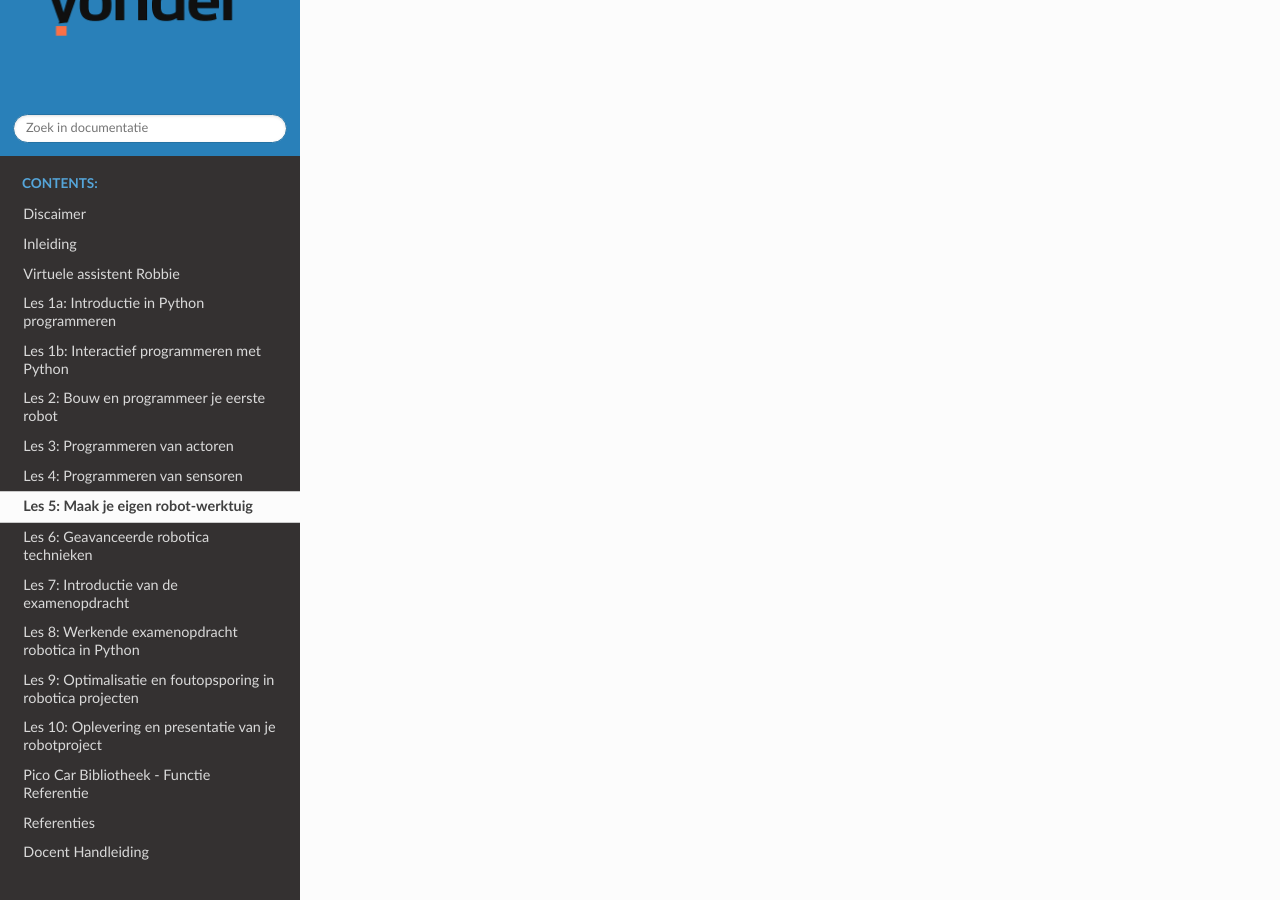
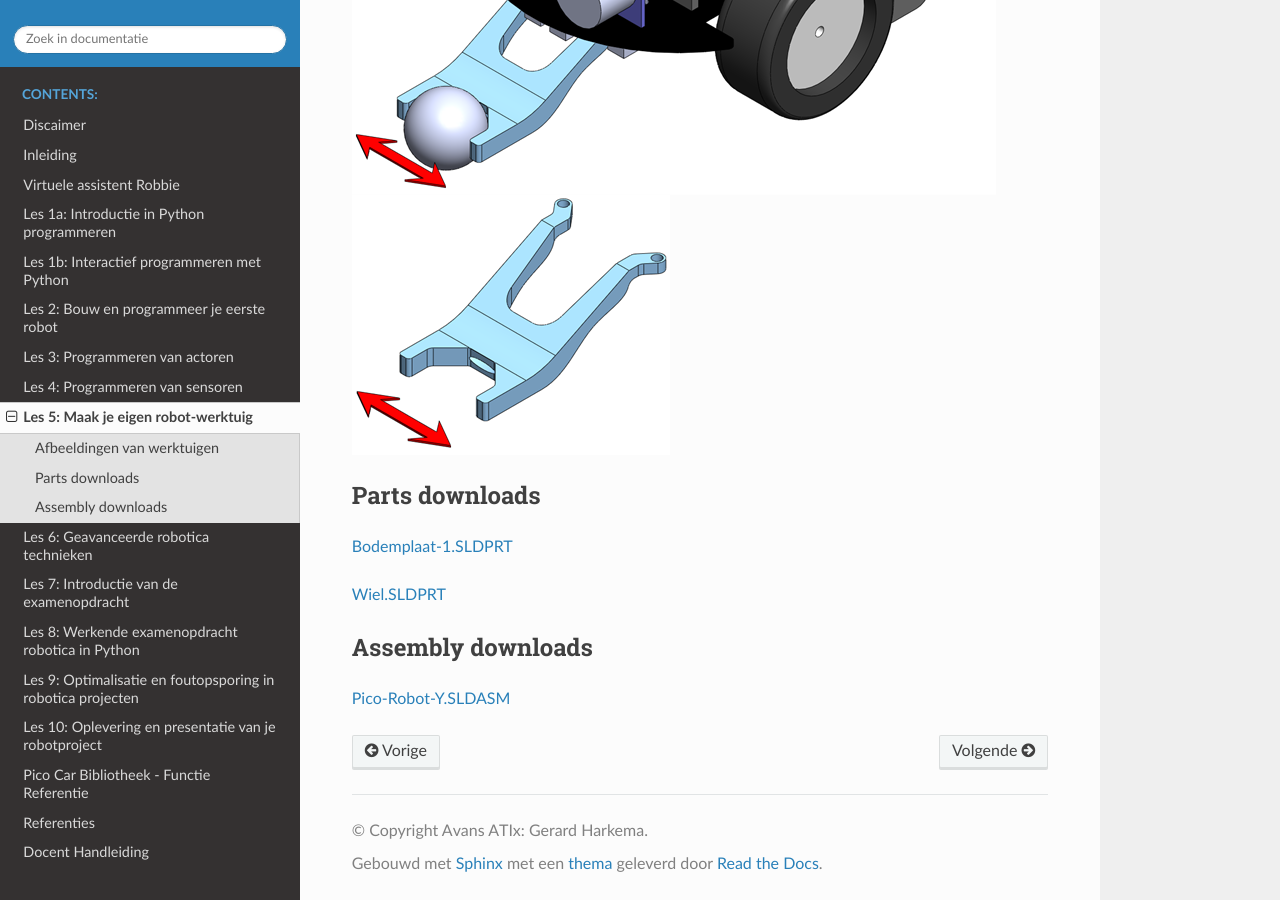
Before and after one commit to AvansMechatronica/vabokCursusRoboticaMetPython, a Sphinx documentation site: the page built from documentation/documentation/les5.md, in a window 1280 px wide and 900 px high, scrolled down 3363 px. Built offline with Sphinx 7.4.7 and the Read the Docs theme 3.1.0, drawn with Linux system fonts in a browser that asks for light colours; some of the changed text lies outside the part shown.

Commit message:
20260401

```diff
--- a/documentation/documentation/les5.md
+++ b/documentation/documentation/les5.md
@@ -1,3 +1,25 @@
 # Les 5: Maak je eigen robot-werktuig
 
 In deze les ga je aan de slag met het ontwerpen en bouwen van je eigen robot-werktuig. Je leert hoe je verschillende componenten kunt combineren om een functioneel werktuig te creëren dat specifieke taken kan uitvoeren. We zullen ook bespreken hoe je je werktuig kunt integreren met de bestaande robot en hoe je het kunt programmeren om samen te werken met de robot's besturingssysteem.
+
+
+## Afbeeldingen van werktuigen
+Text Paul moet nog worden toegevoegd
+![image](../images/werktuig/Afbeelding1.png)
+![image](../images/werktuig/Afbeelding2.png)
+![image](../images/werktuig/Afbeelding3.png)
+![image](../images/werktuig/Afbeelding4.png)
+![image](../images/werktuig/Afbeelding5.png)
+![image](../images/werktuig/Afbeelding5.png)
+![image](../images/werktuig/Afbeelding5.png)
+![image](../images/werktuig/Afbeelding6.png)
+
+## Parts downloads
+
+[Bodemplaat-1.SLDPRT](https://raw.githubusercontent.com/AvansMechatronica/vabokCursusRoboticaMetPython/main/solidworks/Bodemplaat-1.SLDPRT)
+
+[Wiel.SLDPRT](https://raw.githubusercontent.com/AvansMechatronica/vabokCursusRoboticaMetPython/main/solidworks/Wiel.SLDPRT)
+
+## Assembly downloads
+
+[Pico-Robot-Y.SLDASM](https://raw.githubusercontent.com/AvansMechatronica/vabokCursusRoboticaMetPython/main/Pico-Robot-Y.SLDASM)
```
Also changed, not shown: documentation/images/werktuig/Afbeelding1.png (added), documentation/images/werktuig/Afbeelding2.png (added), documentation/images/werktuig/Afbeelding3.png (added), documentation/images/werktuig/Afbeelding4.png (added), documentation/images/werktuig/Afbeelding5.png (added), documentation/images/werktuig/Afbeelding6.png (added).
